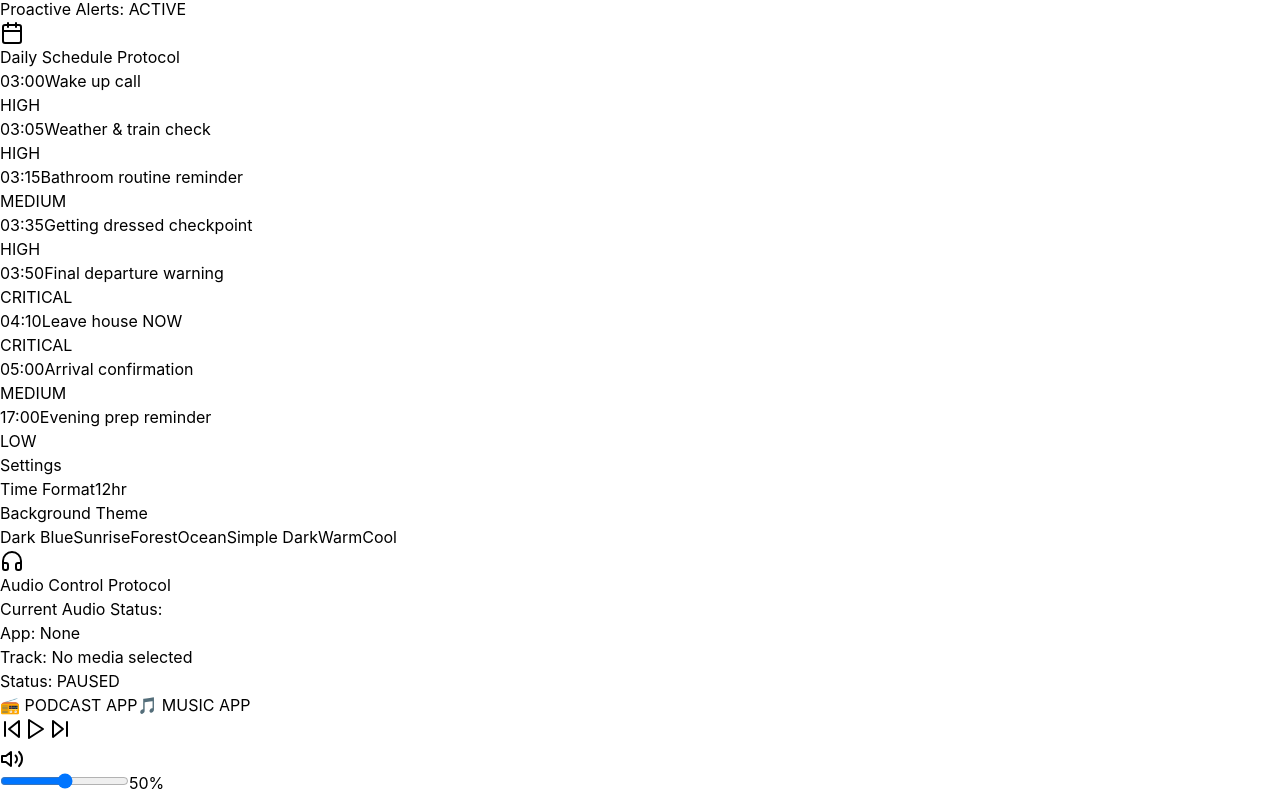
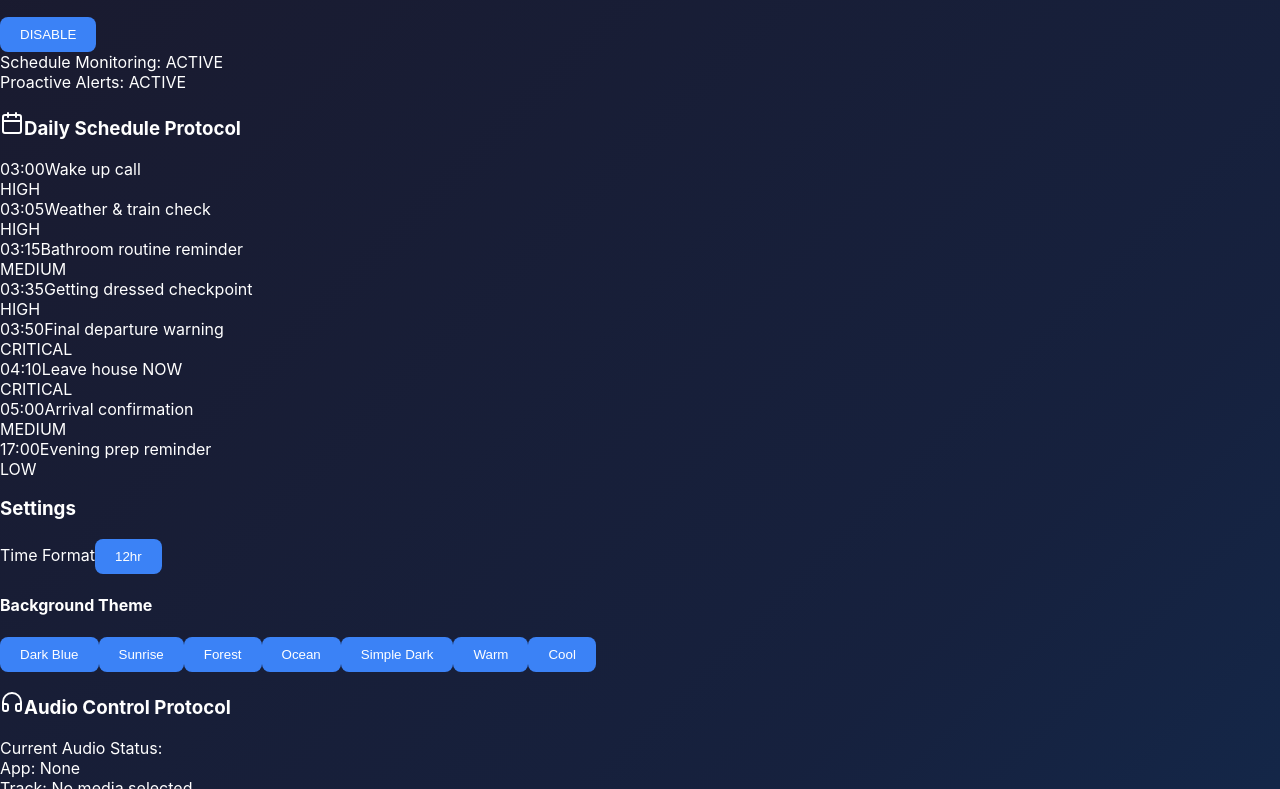
Before and after one commit to Tiger74215/morning-control-protocol, a Next.js app: page / in a window 1280 px wide. Shown: the part 171-960 px from the top of the page. Built offline with nearby package versions, Linux system fonts and the light colour scheme.

Commit message:
Update globals.css

```diff
--- a/styles/globals.css
+++ b/styles/globals.css
@@ -1,20 +1,59 @@
-@tailwind base;
-@tailwind components;
-@tailwind utilities;
-
 html,
 body {
   padding: 0;
   margin: 0;
   font-family: -apple-system, BlinkMacSystemFont, Segoe UI, Roboto, Oxygen,
     Ubuntu, Cantarell, Fira Sans, Droid Sans, Helvetica Neue, sans-serif;
-}
-
-a {
-  color: inherit;
-  text-decoration: none;
+  background: linear-gradient(135deg, #1a1a2e, #16213e, #0f3460);
+  color: white;
+  min-height: 100vh;
 }
 
 * {
   box-sizing: border-box;
 }
+
+.container {
+  max-width: 400px;
+  margin: 0 auto;
+  padding: 20px;
+}
+
+button {
+  background: #3b82f6;
+  color: white;
+  border: none;
+  padding: 10px 20px;
+  border-radius: 8px;
+  cursor: pointer;
+  transition: background-color 0.2s;
+}
+
+button:hover {
+  background: #2563eb;
+}
+
+button:disabled {
+  background: #6b7280;
+}
+
+.card {
+  background: rgba(0, 0, 0, 0.3);
+  backdrop-filter: blur(10px);
+  border-radius: 12px;
+  padding: 16px;
+  margin-bottom: 16px;
+}
+
+input {
+  background: rgba(255, 255, 255, 0.2);
+  border: none;
+  color: white;
+  padding: 12px;
+  border-radius: 8px;
+  width: 100%;
+}
+
+input::placeholder {
+  color: rgba(255, 255, 255, 0.6);
+}
```
